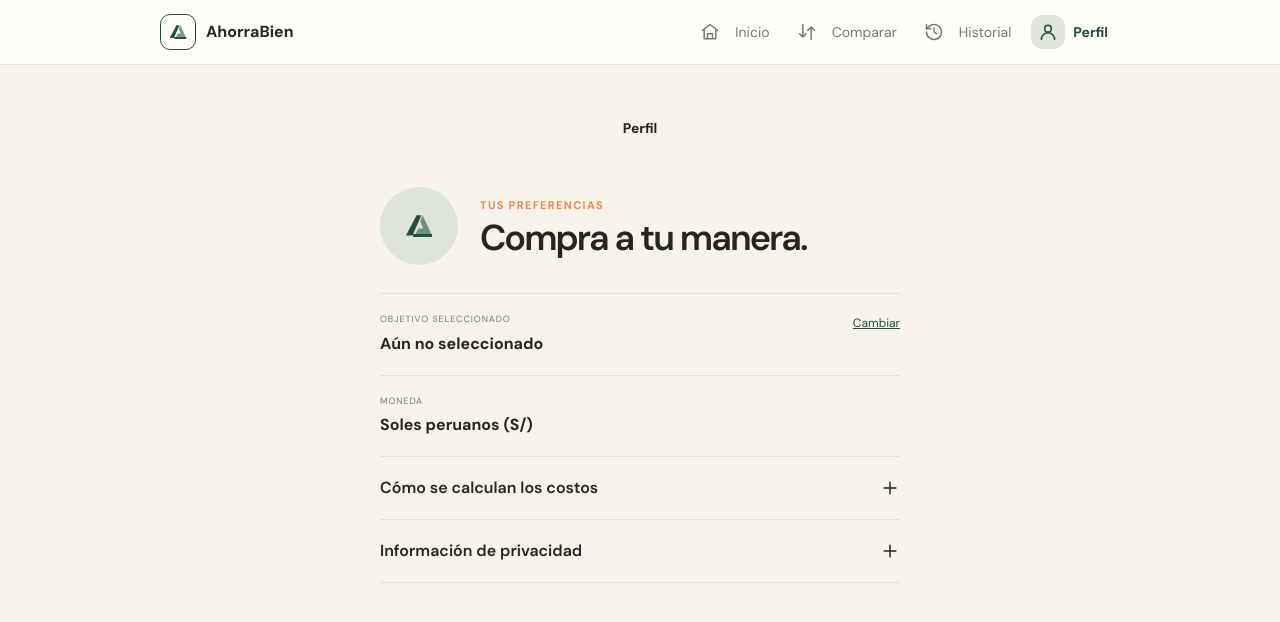
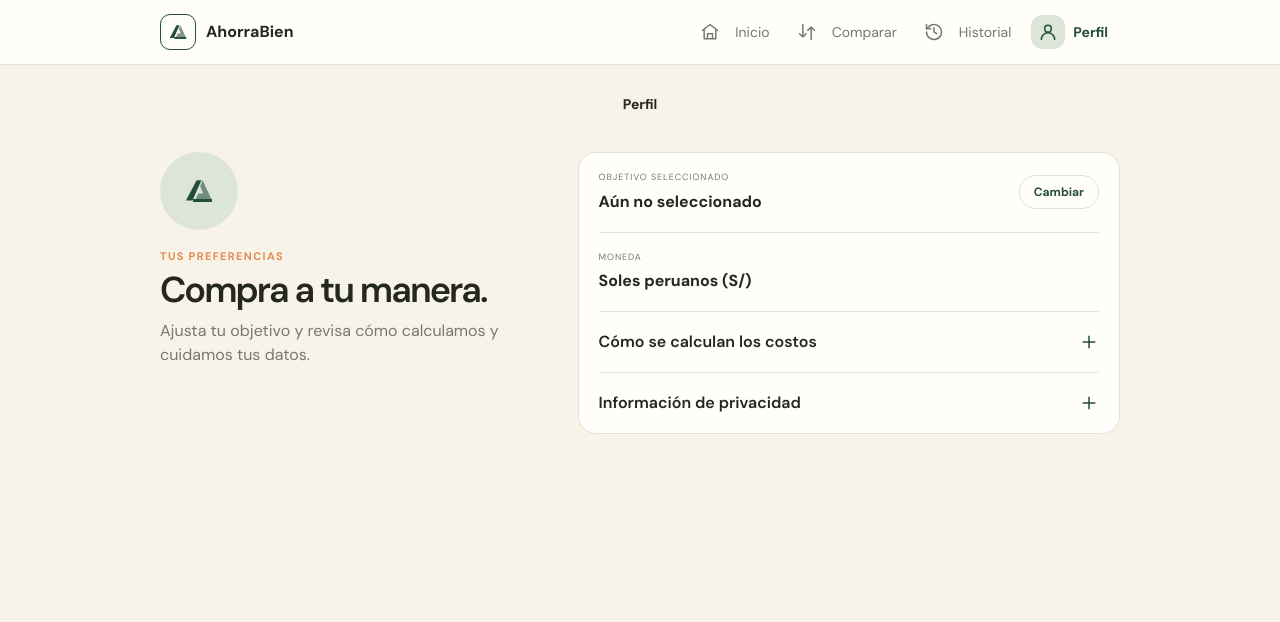
Before and after one commit to SteveArms/AhorraBien, a Next.js app: page /perfil in a window 1280 px wide. Shown: the top 622 px of the page. Built offline with nearby package versions, Linux system fonts and the light colour scheme.

Commit message:
feat: mejorar diseño en pantallas de Historial y Perfil

```diff
--- a/src/features/history/components/history-item.tsx
+++ b/src/features/history/components/history-item.tsx
@@ -15,7 +15,7 @@ export function HistoryItem({ comparison, index, onOpen }: HistoryItemProps) {
     <button
       type="button"
       onClick={onOpen}
-      className="grid w-full grid-cols-[28px_1fr_auto] items-start gap-2.5 border-0 border-b border-line bg-transparent py-5 text-left"
+      className="grid w-full grid-cols-[28px_1fr_auto] items-start gap-2.5 border-0 border-b border-line bg-transparent py-5 text-left transition-colors duration-150 lg:rounded-card lg:border lg:bg-paper lg:p-5 lg:hover:border-forest"
     >
       <span className="font-serif text-accent italic">{String(index + 1).padStart(2, '0')}</span>
       <div className="grid min-w-0 gap-[5px]">
--- a/src/features/history/components/history-screen.tsx
+++ b/src/features/history/components/history-screen.tsx
@@ -17,9 +17,9 @@ export function HistoryScreen() {
   const openSaved = useOpenSaved()
 
   return (
-    <Screen>
+    <Screen className="lg:max-w-[1040px] lg:pt-4">
       <ScreenHeader title="Tus comparaciones" />
-      <section className="pt-[38px] pb-[25px]">
+      <section className="pt-[38px] pb-[25px] lg:pt-6">
         <Eyebrow>Decisiones guardadas</Eyebrow>
         <h1 className="mt-2.5">
           Tu historial,
@@ -28,7 +28,7 @@ export function HistoryScreen() {
         </h1>
       </section>
       {saved.length ? (
-        <section className="border-t border-line">
+        <section className="border-t border-line lg:grid lg:grid-cols-2 lg:gap-3 lg:border-t-0">
           {saved.map((item, index) => (
             <HistoryItem
               key={item.id}
@@ -41,11 +41,12 @@ export function HistoryScreen() {
       ) : (
         <EmptyState
           decorated
-          className="pt-[85px]"
+          className="mt-2 rounded-card border border-dashed border-line px-6 py-14 lg:py-20"
           title="Aún no hay comparaciones"
           description="Las que guardes aparecerán aquí para que puedas volver a revisarlas."
           action={
             <Button
+              className="mt-3"
               onClick={() => {
                 startNew()
                 router.push('/comparar')
--- a/src/features/profile/components/profile-screen.tsx
+++ b/src/features/profile/components/profile-screen.tsx
@@ -13,9 +13,11 @@ import { useAppStore } from '@/store/app-store'
 
 function InfoRow({ label, value, action }: { label: string; value: string; action?: ReactNode }) {
   return (
-    <div className="relative grid gap-[5px] border-b border-line py-[19px]">
+    <div className="flex items-center justify-between gap-4 border-b border-line py-[18px] last:border-b-0">
+      <div className="grid min-w-0 gap-[5px]">
         <small className="text-[9px] tracking-[.1em] text-muted">{label}</small>
         <strong>{value}</strong>
+      </div>
       {action}
     </div>
   )
@@ -23,11 +25,15 @@ function InfoRow({ label, value, action }: { label: string; value: string; actio
 
 function Disclosure({ title, children }: { title: string; children: string }) {
   return (
-    <details className="border-b border-line py-[19px]">
-      <summary className="flex cursor-pointer list-none items-center justify-between font-semibold">
-        {title} <Icon name="plus" />
+    <details className="group border-b border-line last:border-b-0">
+      <summary className="-mx-5 flex cursor-pointer list-none items-center justify-between gap-4 px-5 py-[18px] font-semibold transition-colors duration-150 hover:bg-cream focus-visible:outline-offset-[-3px]">
+        {title}
+        <Icon
+          name="plus"
+          className="shrink-0 text-forest transition-transform duration-150 ease-out group-open:rotate-45"
+        />
       </summary>
-      <p className="pt-3 text-[13px] leading-normal text-muted">{children}</p>
+      <p className="pb-[18px] text-[13px] leading-normal text-muted">{children}</p>
     </details>
   )
 }
@@ -40,26 +46,31 @@ export function ProfileScreen() {
   const [confirmClear, setConfirmClear] = useState(false)
 
   return (
-    <Screen>
+    <Screen className="lg:max-w-[1040px] lg:pt-4">
       <ScreenHeader title="Perfil" />
-      <section className="grid grid-cols-[82px_1fr] items-center gap-[18px] pt-[35px] pb-7">
+      <div className="lg:grid lg:grid-cols-[minmax(0,4fr)_minmax(0,6fr)] lg:items-start lg:gap-14 lg:pt-6">
+        <section className="grid grid-cols-[82px_1fr] items-center gap-[18px] pt-[35px] pb-7 lg:grid-cols-1 lg:items-start lg:p-0">
           <div className="grid size-[78px] place-items-center rounded-full bg-sage">
             <Mark bordered={false} />
           </div>
           <div>
             <Eyebrow>Tus preferencias</Eyebrow>
             <h1 className="mt-[7px] text-[36px]">Compra a tu manera.</h1>
+            <p className="mt-3 hidden leading-normal text-muted lg:block">
+              Ajusta tu objetivo y revisa cómo calculamos y cuidamos tus datos.
+            </p>
           </div>
         </section>
 
-      <section className="border-t border-line">
+        <div>
+          <section className="overflow-hidden rounded-card border border-line bg-paper px-5">
             <InfoRow
               label="OBJETIVO SELECCIONADO"
               value={goal || 'Aún no seleccionado'}
               action={
                 <Link
                   href="/onboarding/objetivo"
-              className="absolute top-[21px] right-0 text-xs text-forest underline"
+                  className="shrink-0 rounded-full border border-line px-3.5 py-2 text-xs font-bold text-forest transition-colors duration-150 hover:border-forest hover:bg-sage"
                 >
                   Cambiar
                 </Link>
@@ -67,24 +78,26 @@ export function ProfileScreen() {
             />
             <InfoRow label="MONEDA" value="Soles peruanos (S/)" />
             <Disclosure title="Cómo se calculan los costos">
-          Precio original menos descuentos y beneficios inmediatos, más transporte y otros gastos.
-          El cashback posterior se muestra por separado.
+              Precio original menos descuentos y beneficios inmediatos, más transporte y otros
+              gastos. El cashback posterior se muestra por separado.
             </Disclosure>
             <Disclosure title="Información de privacidad">
               Tus preferencias e historial se guardan solo en este dispositivo. No solicitamos
               información bancaria ni datos personales.
             </Disclosure>
+          </section>
           {hasHistory && (
             <Button
               variant="danger"
               icon="trash"
-            className="mt-[30px] w-full"
+              className="mt-5 w-full"
               onClick={() => setConfirmClear(true)}
             >
               Eliminar historial
             </Button>
           )}
-      </section>
+        </div>
+      </div>
 
       <ConfirmDialog
         preset="deleteAll"
```
Lines whose indentation alone changed are shown as unchanged.
